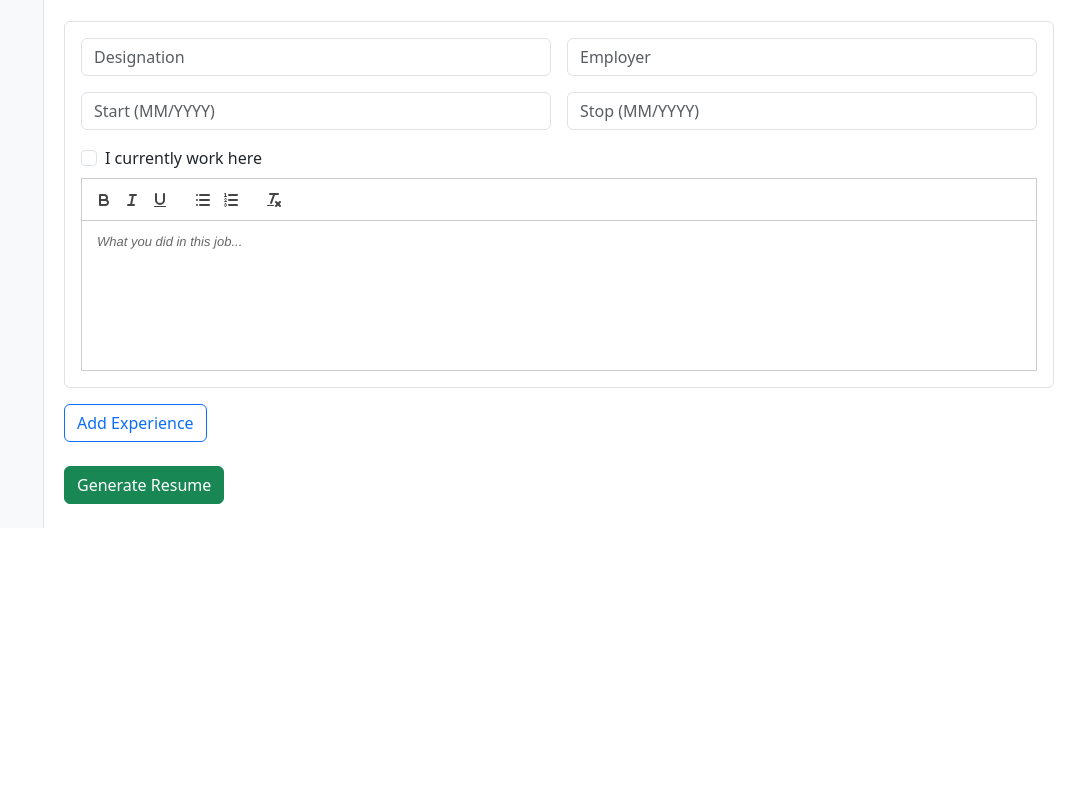
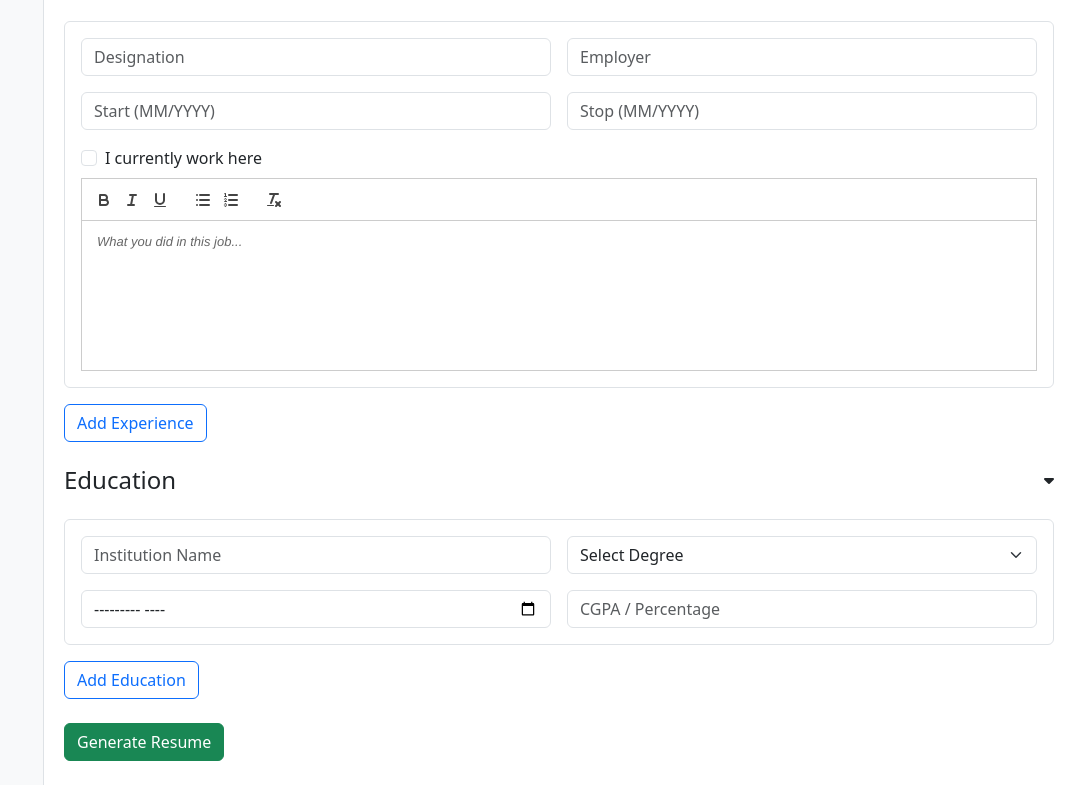
Before and after one commit to AdityaSahoo14/Resume-Builder, a plain HTML site: page index.html in a window 1280 px wide. Shown: the part 816-1601 px from the top of the page, without its empty margins (206-1280 px from the left). Before the commit the page ends 1344 px from the top, so only its background shows below. Drawn offline with nearby package versions, Linux system fonts and the light colour scheme.

Commit message:
Add Education section with dynamic entry functionality

```diff
--- a/index.html
+++ b/index.html
@@ -32,6 +32,10 @@
 
                     <a href="#experienceSection" class="list-group-item list-group-item-action d-flex justify-content-between align-items-center" data-bs-toggle="collapse" aria-expanded="true">
                         Experience
+                        <i class="fa-solid fa-caret-down section-icon"></i>
+                    </a>
+                    <a href="#educationSection" class="list-group-item list-group-item-action d-flex justify-content-between align-items-center" data-bs-toggle="collapse" aria-expanded="true">
+                        Education
                         <i class="fa-solid fa-caret-down section-icon"></i>
                     </a>
                 </div>
@@ -106,6 +110,18 @@
                     <div id="experienceContainer"></div>
                     <button type="button" class="btn btn-outline-primary mt-2" id="addExperienceBtn">Add Experience</button>
                 </div>
+                <!-- Education Section -->
+                <div class="section-header d-flex justify-content-between align-items-center mt-4"
+                    data-bs-toggle="collapse" data-bs-target="#educationSection" aria-expanded="true" role="button" style="cursor:pointer; user-select:none;">
+                    <h4 class="mb-0">Education</h4>
+                    <i class="fa-solid fa-caret-down section-icon"></i>
+                </div>
+
+                <div class="collapse show mt-4" id="educationSection">
+                    <div id="educationContainer"></div>
+                    <button type="button" class="btn btn-outline-primary mt-2" id="addEducationBtn">Add Education</button>
+                </div>
+
 
                 <div class="mt-4">
                     <button class="btn btn-success">Generate Resume</button>
--- a/script.js
+++ b/script.js
@@ -208,4 +208,46 @@ document.addEventListener("DOMContentLoaded", () => {
         handle: ".skill-group",
         ghostClass: "bg-light",
     });
+
+    let educationIndex = 0;
+
+    function addEducationEntry() {
+        const container = document.getElementById("educationContainer");
+
+        const educationDiv = document.createElement("div");
+        educationDiv.className = "border p-3 my-2 rounded";
+
+        educationDiv.innerHTML = `
+            <div class="row g-3">
+                <div class="col-md-6">
+                    <input type="text" class="form-control" placeholder="Institution Name" name="institution[]" required>
+                </div>
+                <div class="col-md-6">
+                    <select class="form-select" name="degree[]" required>
+                        <option value="">Select Degree</option>
+                        <option value="Bachelors">Bachelors</option>
+                        <option value="Masters">Masters</option>
+                        <option value="School">School</option>
+                        <option value="PHD">PHD</option>
+                        <option value="Other">Other</option>
+                    </select>
+                </div>
+                <div class="col-md-6">
+                    <input type="month" class="form-control" name="graduation_date[]" required>
+                </div>
+                <div class="col-md-6">
+                    <input type="text" class="form-control" placeholder="CGPA / Percentage" name="cgpa[]" required>
+                </div>
+            </div>
+        `;
+
+        container.appendChild(educationDiv);
+        educationIndex++;
+    }
+
+    // Initial Education Entry
+    addEducationEntry();
+
+    // Button to add more
+    document.getElementById("addEducationBtn").addEventListener("click", addEducationEntry);
 });
```
